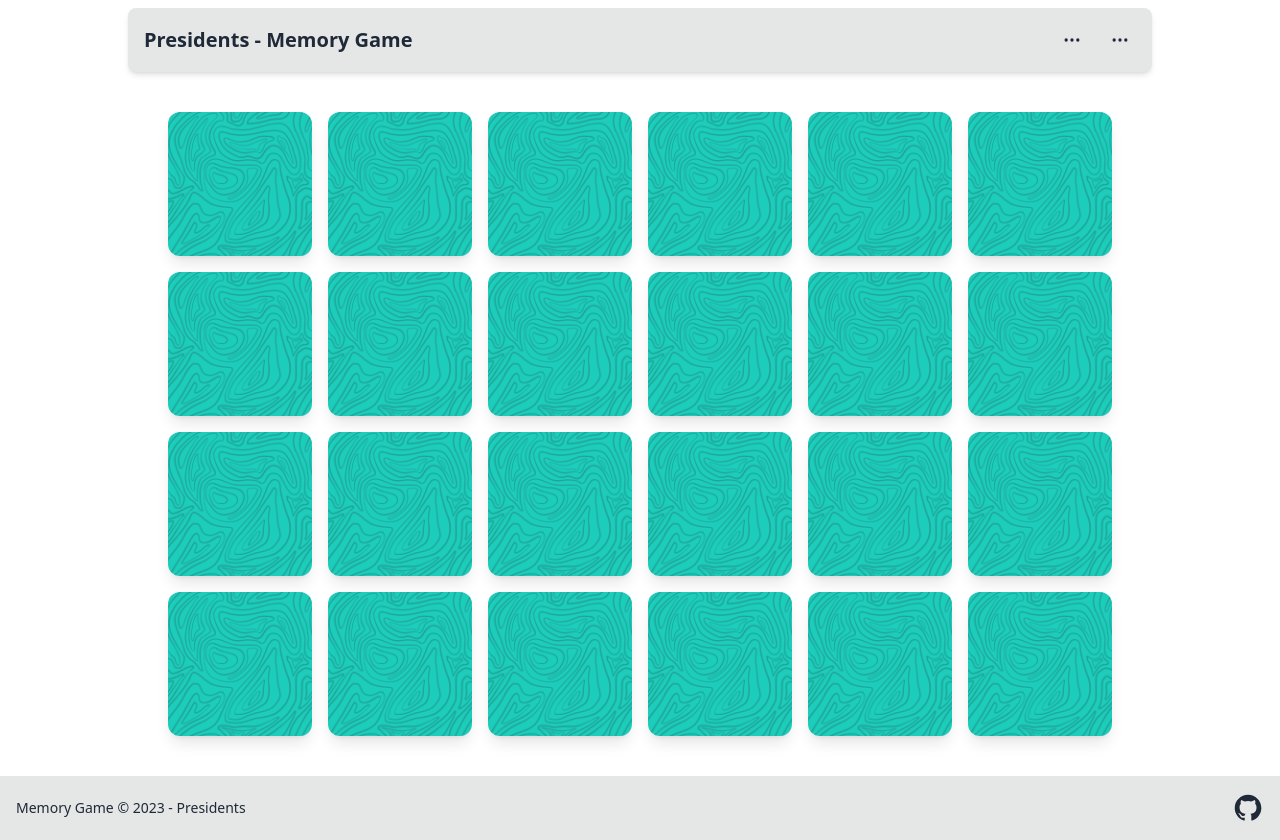
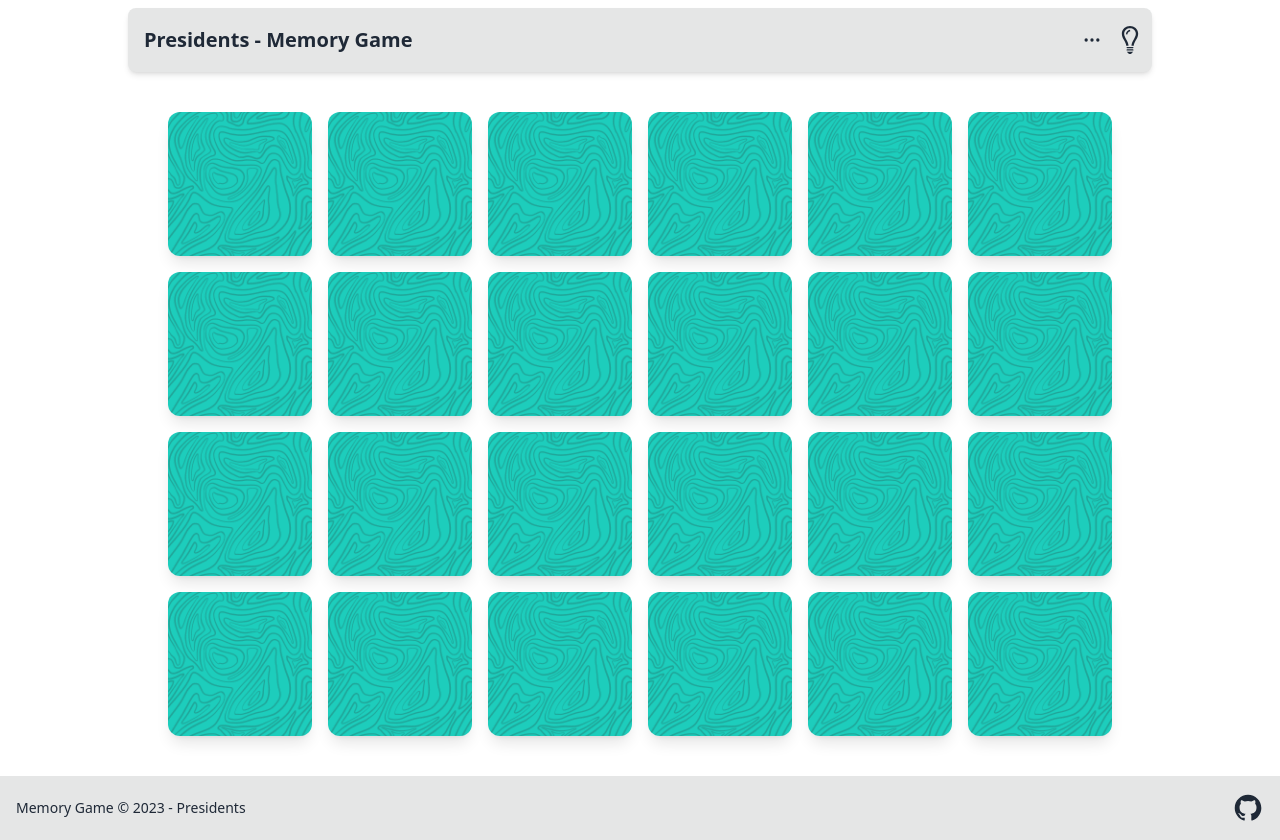
Before and after one commit to fm-anderson/memory-game, a React (Vite) app: page / in a window 1280 px wide. Built offline with nearby package versions, Linux system fonts and the light colour scheme.

Commit message:
feature: theme selector

```diff
--- a/src/App.jsx
+++ b/src/App.jsx
@@ -1,4 +1,6 @@
 import { RouterProvider, createBrowserRouter } from "react-router-dom";
+import { useAtom } from "jotai";
+import { themeAtom } from "./utils/atoms";
 import HomePage from "./routes/HomePage";
 import ErrorPage from "./routes/ErrorPage";
 
@@ -11,8 +13,10 @@ const router = createBrowserRouter([
 ]);
 
 function App() {
+  const [theme] = useAtom(themeAtom);
+
   return (
-    <div>
+    <div data-theme={theme}>
       <RouterProvider router={router} />
     </div>
   );
--- a/src/components/Card.jsx
+++ b/src/components/Card.jsx
@@ -7,7 +7,7 @@ function Card({ cardItem }) {
   const [flipped, setFlipped] = useState(false);
   const [matched, setMatched] = useAtom(matchedAtom);
   const [active, setActive] = useAtom(flippedAtom);
-  const cardClasses = matched.includes(cardItem) ? "mask mask-squircle" : "";
+  const matchedClass = matched.includes(cardItem) ? "mask mask-squircle" : "";
 
   useEffect(() => {
     if (active.flippedOne && active.flippedTwo) {
@@ -30,7 +30,6 @@ function Card({ cardItem }) {
     }
     setFlipped(true);
     handleChoice(cardItem);
-    console.log(matched);
   };
 
   const handleChoice = (card) => {
@@ -50,7 +49,7 @@ function Card({ cardItem }) {
       <div className="swap-on">
         <img
           src={cardItem.photo}
-          className={`rounded-xl drop-shadow-lg ${cardClasses}`}
+          className={`rounded-xl drop-shadow-lg ${matchedClass}`}
         />
       </div>
     </label>
--- a/src/components/Navbar.jsx
+++ b/src/components/Navbar.jsx
@@ -1,3 +1,5 @@
+import ThemeSelector from "./ThemeSelector";
+
 function Navbar() {
   return (
     <header className="navbar bg-base-300 max-w-full lg:mt-2 lg:max-w-[80%] lg:rounded-lg lg:shadow-md">
@@ -20,21 +22,7 @@ function Navbar() {
             ></path>
           </svg>
         </button>
-        <button className="btn btn-square btn-ghost">
-          <svg
-            xmlns="http://www.w3.org/2000/svg"
-            fill="none"
-            viewBox="0 0 24 24"
-            className="inline-block h-5 w-5 stroke-current"
-          >
-            <path
-              strokeLinecap="round"
-              strokeLinejoin="round"
-              strokeWidth="2"
-              d="M5 12h.01M12 12h.01M19 12h.01M6 12a1 1 0 11-2 0 1 1 0 012 0zm7 0a1 1 0 11-2 0 1 1 0 012 0zm7 0a1 1 0 11-2 0 1 1 0 012 0z"
-            ></path>
-          </svg>
-        </button>
+        <ThemeSelector />
       </div>
     </header>
   );
--- /dev/null
+++ b/src/components/ThemeSelector.jsx
@@ -0,0 +1,36 @@
+import { useAtom } from "jotai";
+import { themeAtom } from "../utils/atoms";
+
+function ThemeSelector() {
+  const [theme, setTheme] = useAtom(themeAtom);
+
+  const handleThemeChange = (e) => {
+    e.target.checked ? setTheme("dark") : setTheme("light");
+  };
+
+  return (
+    <label className="swap">
+      <input
+        type="checkbox"
+        onChange={handleThemeChange}
+        checked={theme === "dark"}
+      />
+      <svg
+        className="swap-on h-7 w-7 fill-current"
+        xmlns="http://www.w3.org/2000/svg"
+        viewBox="0 0 24 24"
+      >
+        <path d="M10.741 17h-1.991c0-.17-.016-.338-.035-.506l1.703-1.548c.197.653.323 1.332.323 2.054zm-.04 6.659c.19.216.465.341.753.341h1.093c.288 0 .562-.125.752-.341l1.451-1.659h-5.5l1.451 1.659zm3.799-3.659h-5c-.276 0-.5.224-.5.5s.224.5.5.5h5c.276 0 .5-.224.5-.5s-.224-.5-.5-.5zm0-2h-5c-.276 0-.5.224-.5.5s.224.5.5.5h5c.276 0 .5-.224.5-.5s-.224-.5-.5-.5zm1.707-8.315c-1.104 2.28-2.948 4.483-2.949 7.315h1.992c0-3.169 3.479-5.906 3.726-9.832l-2.769 2.517zm6.793-8.201l-20.654 18.75-1.346-1.5 6.333-5.728c-1.062-1.873-2.333-3.843-2.333-6.272 0-4.343 3.498-6.734 6.996-6.734 2.408 0 4.798 1.146 6.064 3.267l3.598-3.267 1.342 1.484zm-14.147 10.142l7.676-6.969c-.833-1.742-2.682-2.657-4.533-2.657-2.483 0-4.996 1.626-4.996 4.734 0 1.713.907 3.246 1.853 4.892z" />
+      </svg>
+      <svg
+        className="swap-off h-7 w-7 fill-current"
+        xmlns="http://www.w3.org/2000/svg"
+        viewBox="0 0 24 24"
+      >
+        <path d="M19 6.734c0 4.164-3.75 6.98-3.75 10.266h-1.992c.001-2.079.996-3.826 1.968-5.513.913-1.585 1.774-3.083 1.774-4.753 0-3.108-2.518-4.734-5.004-4.734-2.482 0-4.996 1.626-4.996 4.734 0 1.67.861 3.168 1.774 4.753.972 1.687 1.966 3.434 1.967 5.513h-1.991c0-3.286-3.75-6.103-3.75-10.266 0-4.343 3.498-6.734 6.996-6.734 3.502 0 7.004 2.394 7.004 6.734zm-4 11.766c0 .276-.224.5-.5.5h-5c-.276 0-.5-.224-.5-.5s.224-.5.5-.5h5c.276 0 .5.224.5.5zm0 2c0 .276-.224.5-.5.5h-5c-.276 0-.5-.224-.5-.5s.224-.5.5-.5h5c.276 0 .5.224.5.5zm-1.701 3.159c-.19.216-.465.341-.752.341h-1.094c-.287 0-.562-.125-.752-.341l-1.451-1.659h5.5l-1.451 1.659zm-3.629-16.347l-1.188-.153c.259-1.995 1.5-3.473 3.518-3.847l.219 1.177c-1.947.361-2.433 1.924-2.549 2.823z" />
+      </svg>
+    </label>
+  );
+}
+
+export default ThemeSelector;
--- a/src/utils/atoms.js
+++ b/src/utils/atoms.js
@@ -1,5 +1,6 @@
 import { atom } from "jotai";
 
 export const turnsAtom = atom(0);
+export const themeAtom = atom("");
 export const matchedAtom = atom([]);
 export const flippedAtom = atom({ flippedOne: "", flippedTwo: "" });
--- a/tailwind.config.js
+++ b/tailwind.config.js
@@ -5,4 +5,7 @@ export default {
     extend: {},
   },
   plugins: [require("daisyui")],
+  daisyui: {
+    themes: ["light", "dark"],
+  },
 };
```
